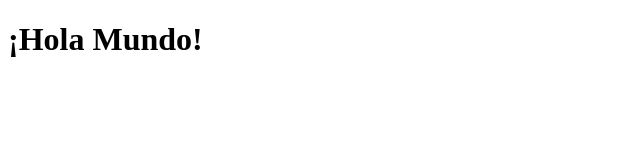
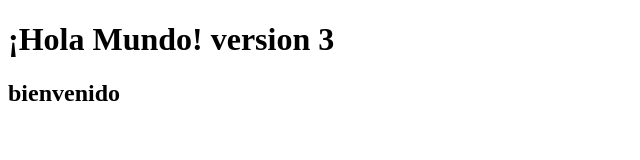
Before and after one commit to ria14656/5versiones, a plain HTML site: page index3.html in a window 1280 px wide. Shown: the whole page, without its empty margins (0-640 px from the left). Drawn offline with Linux system fonts and the light colour scheme.

Commit message:
Update and rename index.html to index3.html
version 3 del codigo

```diff
--- a/index.html
+++ b/index3.html
@@ -3,10 +3,13 @@
 <head>
     <meta charset="UTF-8">
     <meta name="viewport" content="width=device-width, initial-scale=1.0">
-    <title>Hola Mundo en HTML</title>
+    <title>Hola Mundo en HTML version 3</title>
 </head>
+
 <body>
-    <h1>¡Hola Mundo!</h1>
+    <h1>¡Hola Mundo! version 3</h1>
+    <h2>bienvenido</h2>
+
     <script>
 
         console.log("Hola Mundo desde la consola");
```
